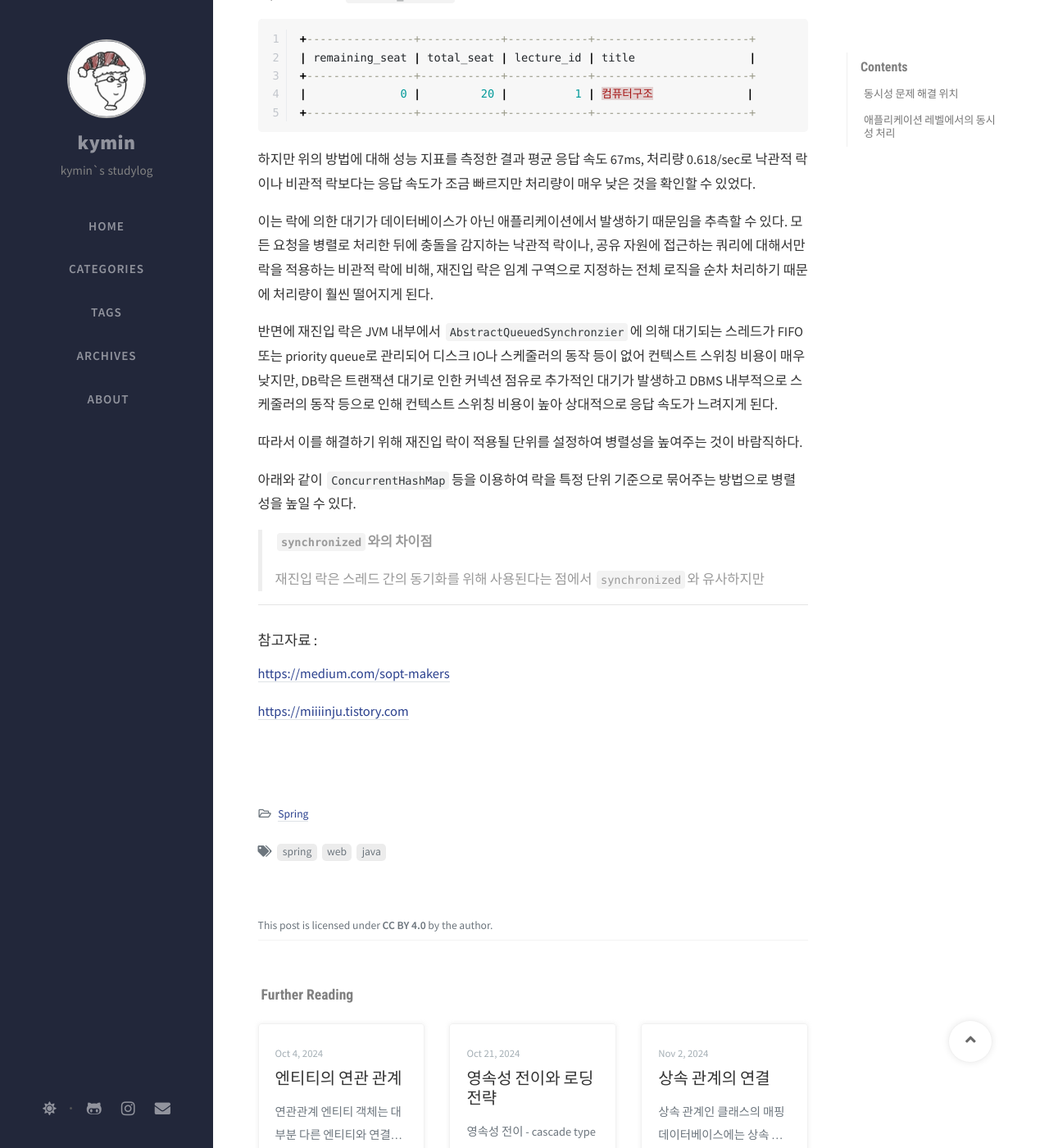
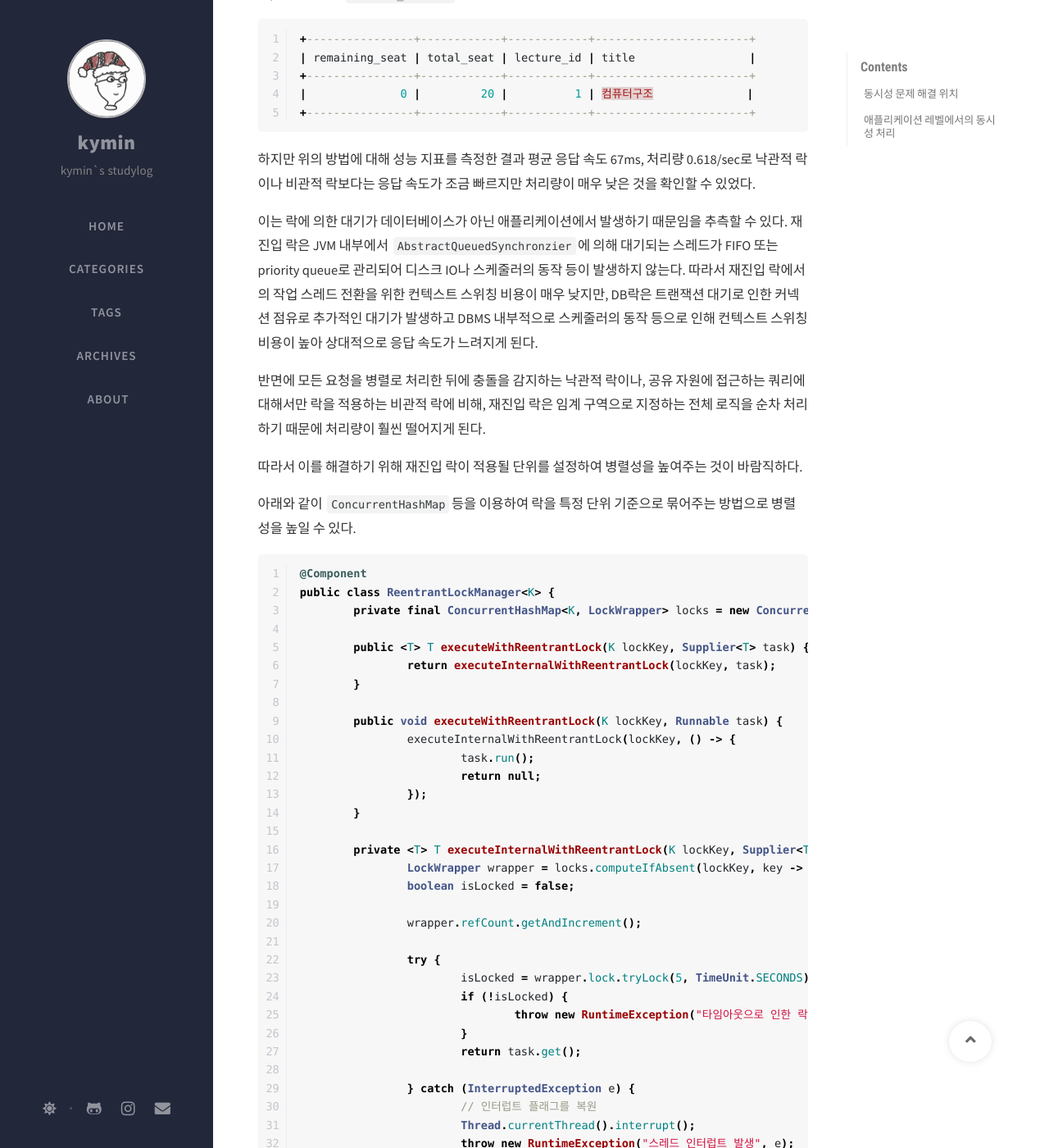
Before and after one commit to Kyoung-M1N/kyoung-M1N.github.io, a Jekyll site: the page built from _posts/spring/2025-12-09-[Spring]concurrency2.md, in a window 1280 px wide and 1400 px high, scrolled down 3065 px. Shown: the whole window at 82% size. Built offline with Jekyll 4.4.1, drawn with Linux system fonts in a browser that asks for light colours; nearby versions of some CDN libraries; comment, search, counter and statistics services are not loaded; some of the changed text lies outside the part shown.

Commit message:
docs: 포스트 수정

````diff
--- a/_posts/spring/2025-12-09-[Spring]concurrency2.md
+++ b/_posts/spring/2025-12-09-[Spring]concurrency2.md
@@ -121,13 +121,67 @@ Spring의 `@Transactional`은 프록시 기반 AOP이므로 외부 클래스에
 
 하지만 위의 방법에 대해 성능 지표를 측정한 결과 평균 응답 속도 67ms, 처리량 0.618/sec로 낙관적 락이나 비관적 락보다는 응답 속도가 조금 빠르지만 처리량이 매우 낮은 것을 확인할 수 있었다.
 
-이는 락에 의한 대기가 데이터베이스가 아닌 애플리케이션에서 발생하기 때문임을 추측할 수 있다. 모든 요청을 병렬로 처리한 뒤에 충돌을 감지하는 낙관적 락이나, 공유 자원에 접근하는 쿼리에 대해서만 락을 적용하는 비관적 락에 비해, 재진입 락은 임계 구역으로 지정하는 전체 로직을 순차 처리하기 때문에 처리량이 훨씬 떨어지게 된다.
+이는 락에 의한 대기가 데이터베이스가 아닌 애플리케이션에서 발생하기 때문임을 추측할 수 있다. 재진입 락은 JVM 내부에서 `AbstractQueuedSynchronzier`에 의해 대기되는 스레드가 FIFO 또는 priority queue로 관리되어 디스크 IO나 스케줄러의 동작 등이 발생하지 않는다. 따라서 재진입 락에서의 작업 스레드 전환을 위한 컨텍스트 스위칭 비용이 매우 낮지만, DB락은 트랜잭션 대기로 인한 커넥션 점유로 추가적인 대기가 발생하고 DBMS 내부적으로 스케줄러의 동작 등으로 인해 컨텍스트 스위칭 비용이 높아 상대적으로 응답 속도가 느려지게 된다.
 
-반면에 재진입 락은 JVM 내부에서 `AbstractQueuedSynchronzier`에 의해 대기되는 스레드가 FIFO 또는 priority queue로 관리되어 디스크 IO나 스케줄러의 동작 등이 없어 컨텍스트 스위칭 비용이 매우 낮지만, DB락은 트랜잭션 대기로 인한 커넥션 점유로 추가적인 대기가 발생하고 DBMS 내부적으로 스케줄러의 동작 등으로 인해 컨텍스트 스위칭 비용이 높아 상대적으로 응답 속도가 느려지게 된다.
+반면에 모든 요청을 병렬로 처리한 뒤에 충돌을 감지하는 낙관적 락이나, 공유 자원에 접근하는 쿼리에 대해서만 락을 적용하는 비관적 락에 비해, 재진입 락은 임계 구역으로 지정하는 전체 로직을 순차 처리하기 때문에 처리량이 훨씬 떨어지게 된다.
 
 따라서 이를 해결하기 위해 재진입 락이 적용될 단위를 설정하여 병렬성을 높여주는 것이 바람직하다.
 
 아래와 같이 `ConcurrentHashMap`등을 이용하여 락을 특정 단위 기준으로 묶어주는 방법으로 병렬성을 높일 수 있다.
+
+```java
+@Component
+public class ReentrantLockManager<K> {
+	private final ConcurrentHashMap<K, LockWrapper> locks = new ConcurrentHashMap<>();
+
+	public <T> T executeWithReentrantLock(K lockKey, Supplier<T> task) {
+		return executeInternalWithReentrantLock(lockKey, task);
+	}
+
+	public void executeWithReentrantLock(K lockKey, Runnable task) {
+		executeInternalWithReentrantLock(lockKey, () -> {
+			task.run();
+			return null;
+		});
+	}
+
+	private <T> T executeInternalWithReentrantLock(K lockKey, Supplier<T> task) {
+		LockWrapper wrapper = locks.computeIfAbsent(lockKey, key -> new LockWrapper());
+		boolean isLocked = false;
+
+		wrapper.refCount.getAndIncrement();
+
+		try {
+			isLocked = wrapper.lock.tryLock(5, TimeUnit.SECONDS);
+			if (!isLocked) {
+				throw new RuntimeException("타임아웃으로 인한 락 획득 실패");
+			}
+			return task.get();
+
+		} catch (InterruptedException e) {
+			// 인터럽트 플래그를 복원
+			Thread.currentThread().interrupt();
+			throw new RuntimeException("스레드 인터럽트 발생", e);
+		} finally {
+			if (isLocked) {
+				wrapper.lock.unlock();
+			}
+			if (wrapper.refCount.decrementAndGet() == 0 && !isLocked
+					&& !wrapper.lock.hasQueuedThreads()
+					&& !wrapper.lock.isLocked()) {
+				locks.remove(lockKey, wrapper);
+			}
+		}
+	}
+
+	private static class LockWrapper {
+		// fair를 true로 설정하여 대기 시간이 오래된 요청부터 처리
+		final ReentrantLock lock = new ReentrantLock(true);
+		final AtomicInteger refCount = new AtomicInteger(0);
+	}
+}
+
+```
 
 
 
````
